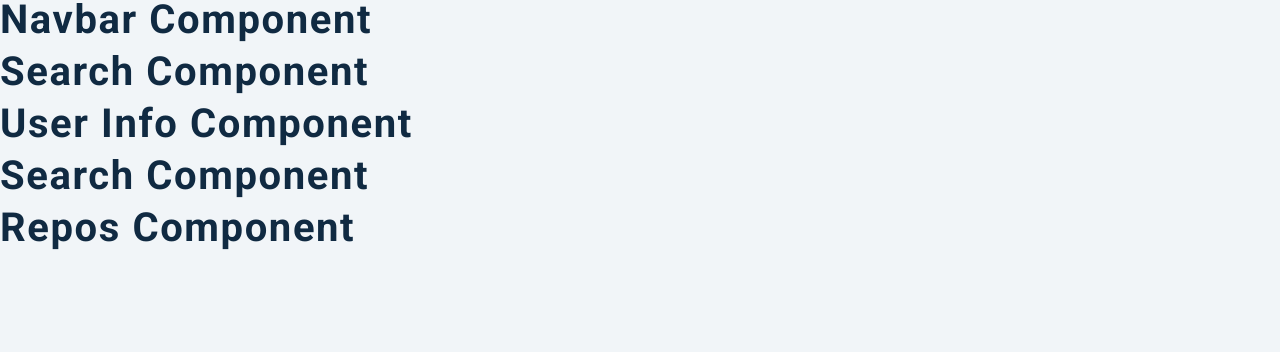
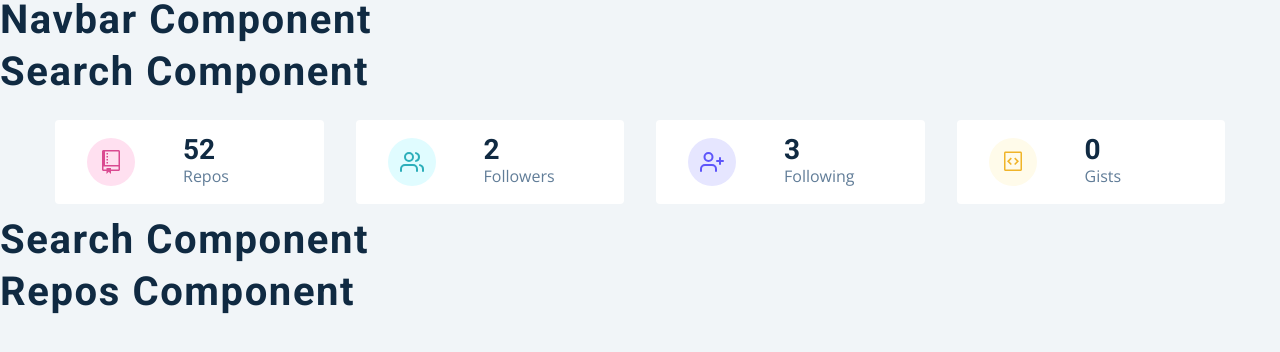
Before and after one commit to amirhazizi/github-search-users-react, a React (Vite) app: page / in a window 1280 px wide. Shown: the top 352 px of the page. Built offline with nearby package versions, Linux system fonts and the light colour scheme.

Commit message:
info Component

```diff
--- a/src/components/Info.tsx
+++ b/src/components/Info.tsx
@@ -1,12 +1,67 @@
-import React from 'react';
-import { GithubContext } from '../context/context';
-import styled from 'styled-components';
-import { GoRepo, GoGist } from 'react-icons/go';
-import { FiUsers, FiUserPlus } from 'react-icons/fi';
+import React from "react"
+import { useGlobalGithubContext } from "../context/context"
+import styled from "styled-components"
+import { GoRepo, GoGist } from "react-icons/go"
+import { FiUsers, FiUserPlus } from "react-icons/fi"
 
 const UserInfo = () => {
-  return <h2>user info component</h2>;
-};
+  const { githubUser } = useGlobalGithubContext() as {
+    githubUser: {
+      public_repos: number
+      followers: number
+      following: number
+      public_gists: number
+    }
+  }
+  const { public_repos, followers, following, public_gists } = githubUser
+  const items = [
+    {
+      id: 1,
+      icon: <GoRepo className='icon' />,
+      label: "repos",
+      value: public_repos,
+      color: "pink",
+    },
+    {
+      id: 2,
+      icon: <FiUsers className='icon' />,
+      label: "followers",
+      value: followers,
+      color: "green",
+    },
+    {
+      id: 3,
+      icon: <FiUserPlus className='icon' />,
+      label: "following",
+      value: following,
+      color: "purple",
+    },
+    {
+      id: 4,
+      icon: <GoGist className='icon' />,
+      label: "gists",
+      value: public_gists,
+      color: "yellow",
+    },
+  ]
+  return (
+    <section className='section'>
+      <Wrapper className='section-center'>
+        {items.map(({ id, icon, label, value, color }) => {
+          return (
+            <article key={id} className='item'>
+              <span className={color}>{icon}</span>
+              <div>
+                <h3>{value}</h3>
+                <p>{label}</p>
+              </div>
+            </article>
+          )
+        })}
+      </Wrapper>
+    </section>
+  )
+}
 
 const Wrapper = styled.section`
   display: grid;
@@ -58,6 +113,6 @@ const Wrapper = styled.section`
       color: #f0b429;
     }
   }
-`;
+`
 
-export default UserInfo;
+export default UserInfo
```
